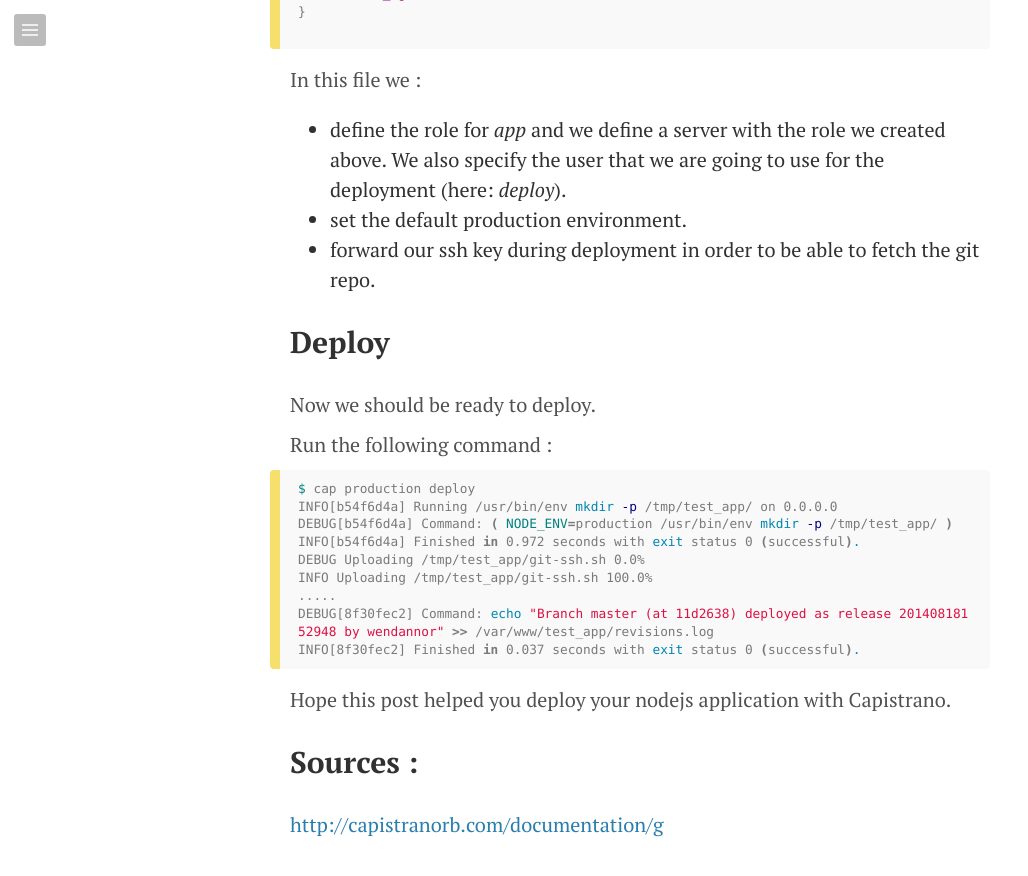
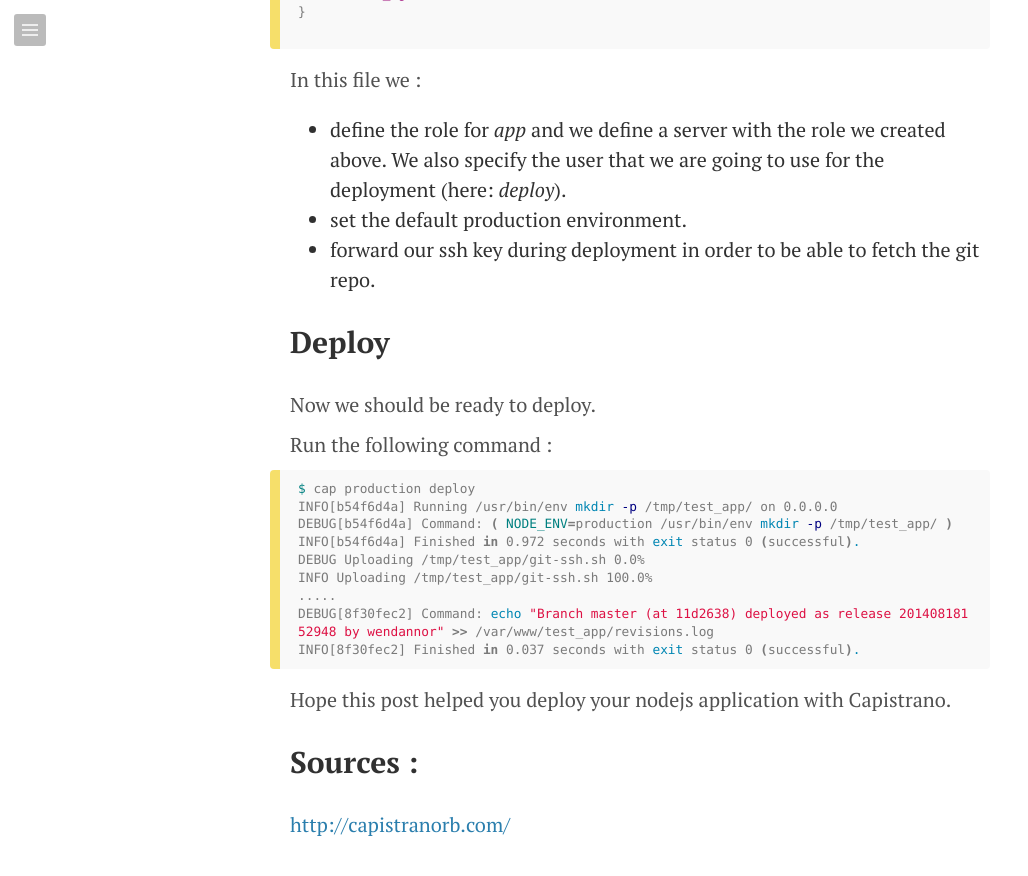
Before and after one commit to wendannor/wendannor.github.io, a Jekyll site: the page built from _posts/2014-08-18-capistrano-nodejs.md, in a window 1280 px wide and 900 px high, scrolled down 5596 px. Shown: the top 876 px of the window, without its empty margins (0-1028 px from the left). Built offline with Jekyll 4.4.1, drawn with Linux system fonts in a browser that asks for light colours; Markdown is read by kramdown in place of the engine named in the settings; some of the changed lines change nothing that is shown.

Commit message:
Updated 2014-08-18-capistrano-nodejs.md

```diff
--- a/_posts/2014-08-18-capistrano-nodejs.md
+++ b/_posts/2014-08-18-capistrano-nodejs.md
@@ -1,6 +1,7 @@
 ---
 title: Deploy NodeJS project with Capistrano
 layout: post
+published: true
 ---
 
 ## Install Capistrano
@@ -246,4 +247,4 @@ INFO[8f30fec2] Finished in 0.037 seconds with exit status 0 (successful).
 Hope this post helped you deploy your nodejs application with Capistrano.
 
 ##Sources :
-[http://capistranorb.com/documentation/g](http://capistranorb.com/documentation/g)
+[http://capistranorb.com/](http://capistranorb.com/)
```
